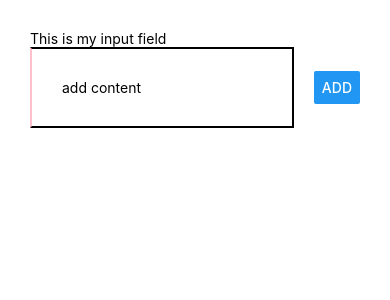
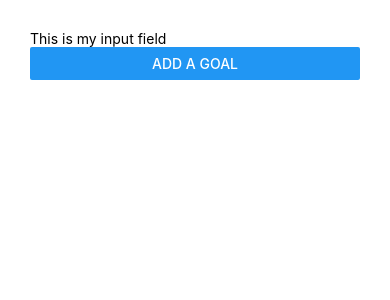
Before and after one commit to sauravBalodi1/nativePractise, a React Native app: screen / in a window 390 px wide. Shown: the top 300 px of the page. Built offline with nearby package versions, Linux system fonts and the light colour scheme.

Commit message:
modal functionality

```diff
--- a/App.js
+++ b/App.js
@@ -35,7 +35,8 @@ const App = () => {
   const [state, setstate] = useState('This is my first line of code');
 
   const [arrayList, setarrayList] = useState([]);
-
+  const [isAddMode,setisAddMode]=useState(false);
+  const [cancel,setcancel]=useState(true);
   const pree = (input,setinput) => {
     // const uniqueNames = Array.from(new Set(arrayList));
     // setarrayList([...uniqueNames,input]);
@@ -44,8 +45,12 @@ const App = () => {
        ...currentGoals,
        {id:Math.random().toString(),value:input}
      ])
+     setisAddMode(false);
     setinput('');
   };
+  const cancelfunction=()=>{
+    setisAddMode(false);
+  }
 const render=(itemd)=>{
   return <View style={styles.list}>
     <Text>
@@ -66,8 +71,9 @@ const removeHandler=goalid=>{
     //   </View>
     <View style={styles.screen}>
       <Text>This is my input field</Text>
-      <GoalItem preefun={pree}/>
-      <ScrollView>
+      <Button title="Add a goal" onPress={()=>setisAddMode(true)}/>
+      <GoalItem cancelf={cancelfunction}visible={isAddMode}preefun={pree}/>
+
         <View>
           {/* {arrayList.map((e,i)=>( <GoalInput id={i.id} ondelete={removeHandler} prop={e}/>))} */}
 
@@ -77,7 +83,7 @@ const removeHandler=goalid=>{
               keyExtractor={(item,index)=>item.id}
           />
         </View>
-      </ScrollView>
+
       <View></View>
     </View>
   );
--- a/components/GoalItem.js
+++ b/components/GoalItem.js
@@ -1,12 +1,14 @@
 import React,{useState} from 'react'
-import { View, Text,StyleSheet,TextInput,Button } from 'react-native'
+import { View, Text,StyleSheet,TextInput,Button,Modal } from 'react-native'
 
 const GoalItem = (props) => {
     const fun = e => {
         setinput(e);
       };
+
     const [input, setinput] = useState('');
     return (
+      <Modal visible={props.visible}animationType="slide">
         <View style={styles.inputContainer}>
         <TextInput
           placeholder="add content"
@@ -14,8 +16,17 @@ const GoalItem = (props) => {
           onChangeText={fun}
           value={input}
         />
+        <View style={styles.but}>
+          <View style={{width:"40%"}}>
         <Button title="add" onPress={props.preefun.bind(this,input,setinput)} />
+          </View>
+          <View style={{width:"40%"}}>
+        <Button title="Cancel to add item" color="red"onPress={props.cancelf}/>
+          </View>
       </View>
+      </View>
+      </Modal>
+
     )
 }
 
@@ -24,16 +35,17 @@ const styles = StyleSheet.create({
       padding: 30,
     },
     inputContainer: {
-      flexDirection: 'row',
-      justifyContent: 'space-between',
+     flex:1,
+      justifyContent: 'center',
       alignItems: 'center',
     },
     text: {
       width: '80%',
-      padding: 30,
+      padding: 10,
       borderBottomColor: 'black',
       borderLeftColor: 'pink',
       borderWidth: 2,
+      marginBottom:10
     },
     list: {
       padding: 10,
@@ -42,6 +54,11 @@ const styles = StyleSheet.create({
       borderColor: 'black',
       borderWidth: 1,
     },
+    but:{
+      width:"60%",
+      flexDirection:'row',
+      justifyContent:'space-around'
+    }
   });
 
 export default GoalItem
```
